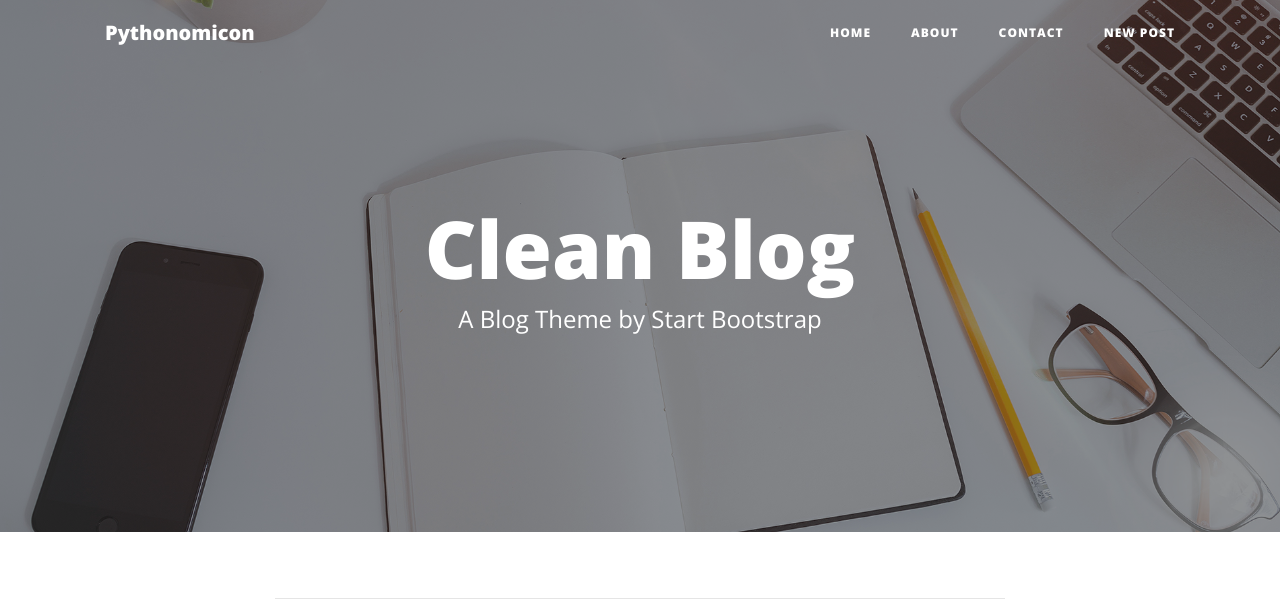
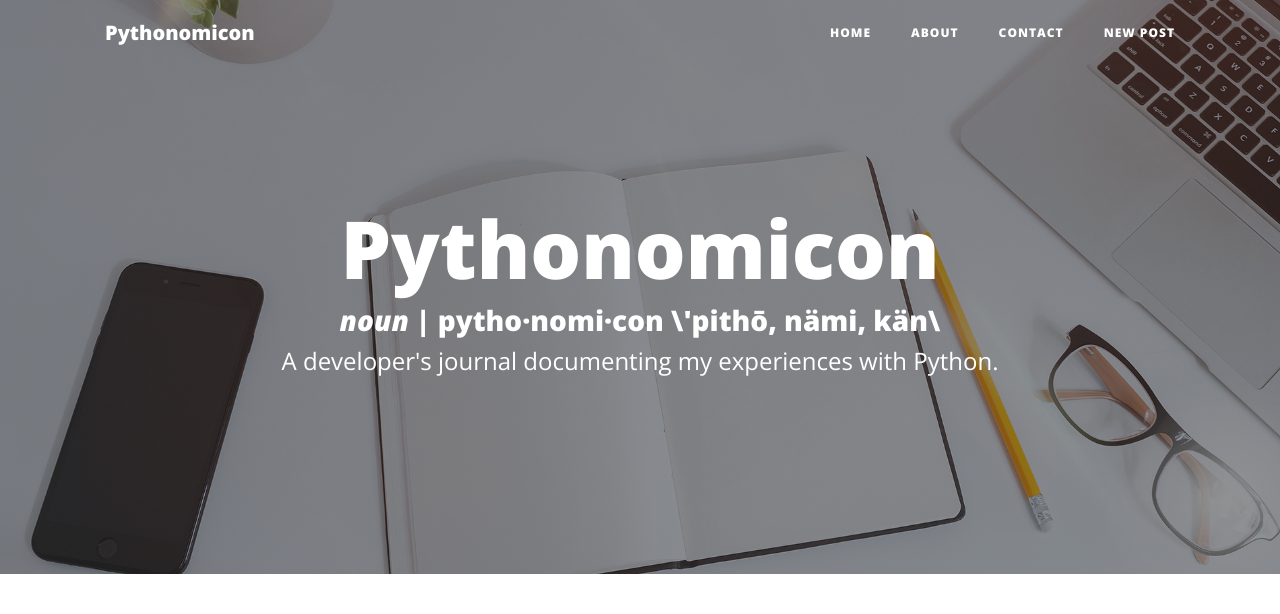
Before and after one commit to smyhk/pythonomicon.org, a Flask app: page / in a window 1280 px wide. Shown: the top 614 px of the page. Run offline with Flask 2, Linux system fonts and the light colour scheme; data that the repository does not hold is empty; some libraries are stand-ins or nearby versions.

Commit message:
Update page header

```diff
--- a/app/templates/layouts/base.html
+++ b/app/templates/layouts/base.html
@@ -59,8 +59,9 @@
         <div class="row">
           <div class="col-lg-8 col-md-10 mx-auto">
             <div class="site-heading">
-              <h1>Clean Blog</h1>
-              <span class="subheading">A Blog Theme by Start Bootstrap</span>
+              <h1>Pythonomicon</h1>
+              <h3><em>noun</em> | pytho·nomi·con \'pithō, nämi, kän\</h3>
+              <span class="subheading">A developer's journal documenting my experiences with Python.</span>
             </div>
           </div>
         </div>
```
